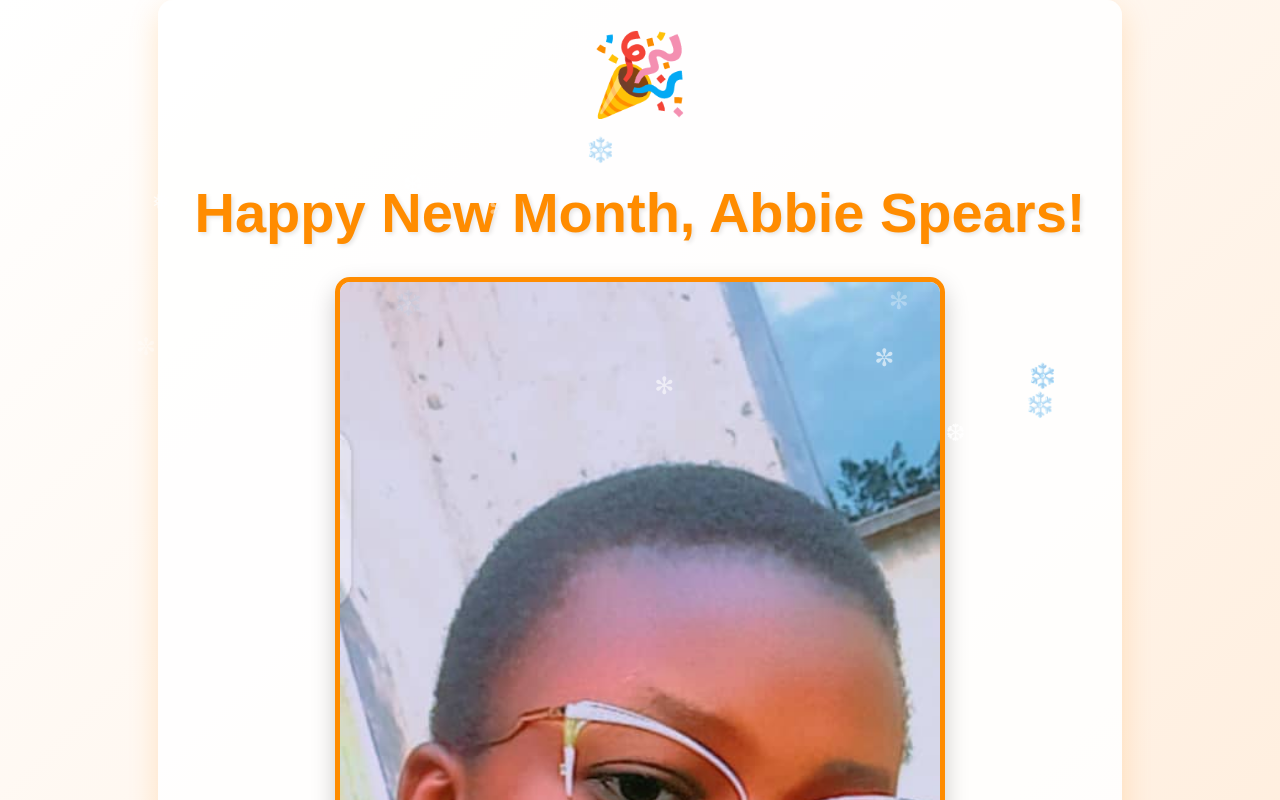
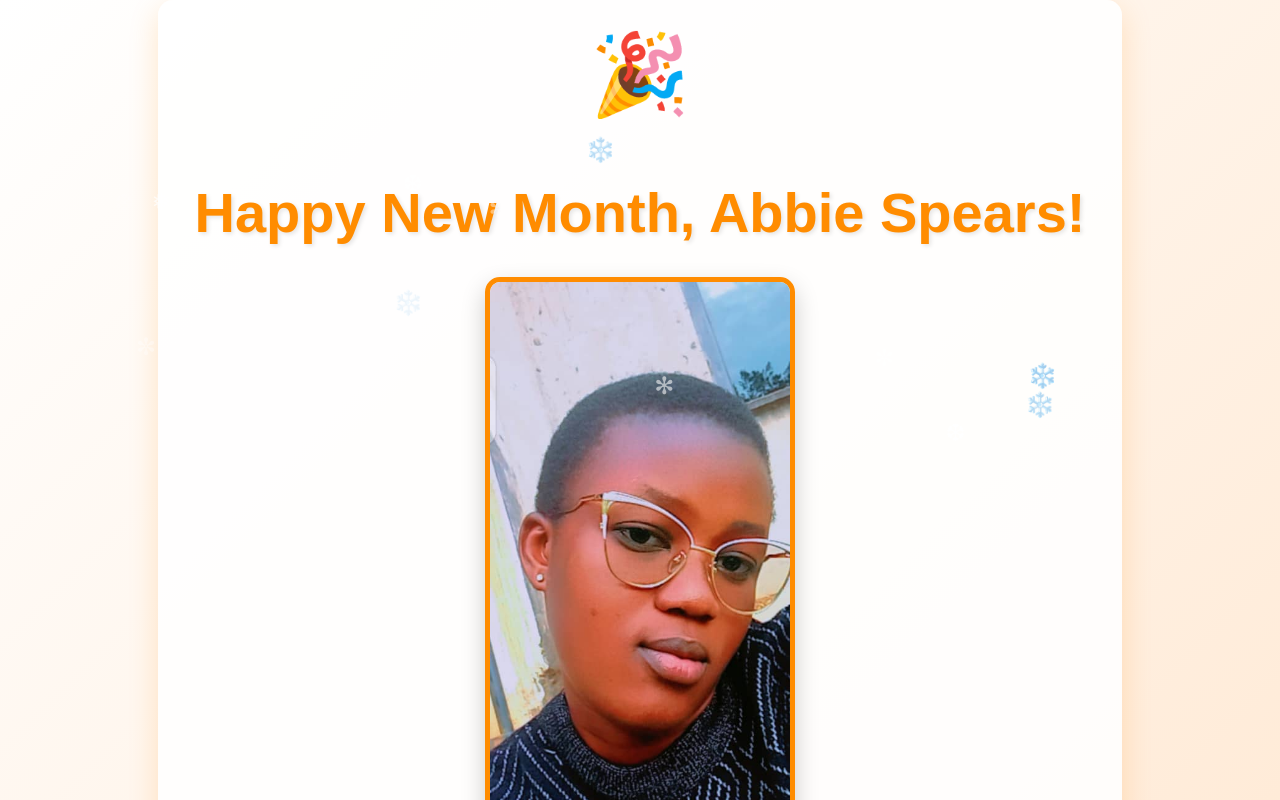
Before and after one commit to jpk1234556/happy_new_month, a plain HTML site: page index.html in a window 1280 px wide. Shown: the top 800 px of the page. Drawn offline with Linux system fonts and the light colour scheme.

Commit message:
Reduce photo size by 50%

```diff
--- a/index.html
+++ b/index.html
@@ -55,7 +55,7 @@
         /* Enhanced photo styling */
         .photo-container {
             margin: 2rem auto;
-            max-width: 600px;
+            max-width: 300px; /* Reduced by 50% from 600px */
             border: 5px solid #ff8c00;
             border-radius: 15px;
             overflow: hidden;
```
